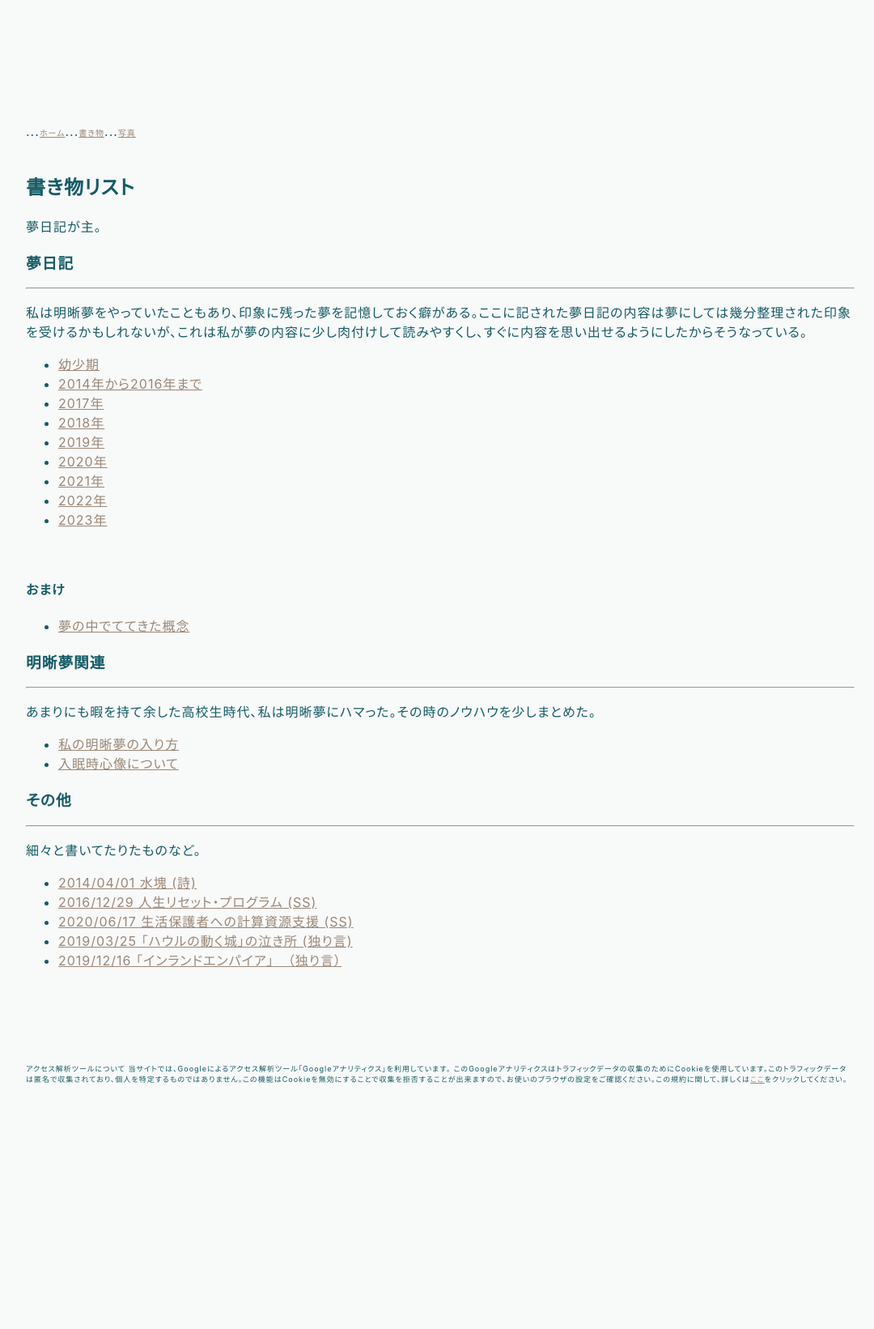
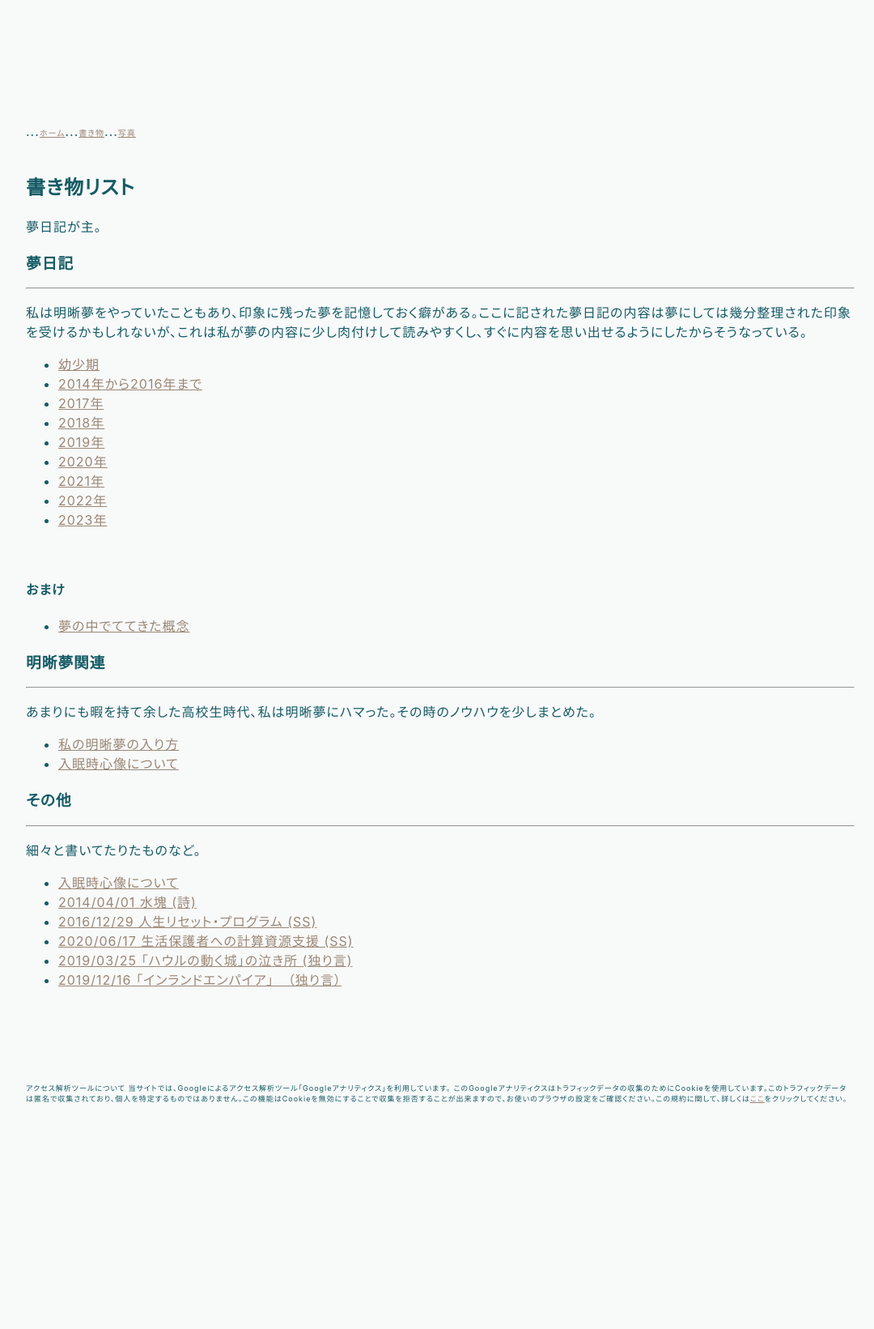
Before and after one commit to hihumi-riku/hihumi-riku.github.io, a Jekyll site: the page built from writings_list.md, in a window 1280 px wide. Shown: the whole page at 81% size, without its empty margins (96-1176 px from the left). Built offline with Jekyll 4.4.1, drawn with Linux system fonts in a browser that asks for light colours; before the commit the page ends 1617 px from its top, so only the background shows below that.

Commit message:
Update writings_list.md

```diff
--- a/writings_list.md
+++ b/writings_list.md
@@ -40,7 +40,7 @@ title: 書き物リスト
 ### その他
 ---
 細々と書いてたりたものなど。
-
+- [入眠時心像について](/2019/01/29/hypnagogic_imagery.html)
 - [2014/04/01 水塊 (詩)](/2019/01/25/water_mass.html)
 - [2016/12/29 人生リセット・プログラム (SS)](/2019/11/27/life_reset_program.html)
 - [2020/06/17 生活保護者への計算資源支援 (SS)](/2020/06/17/computer_resources_agency.html)
```
